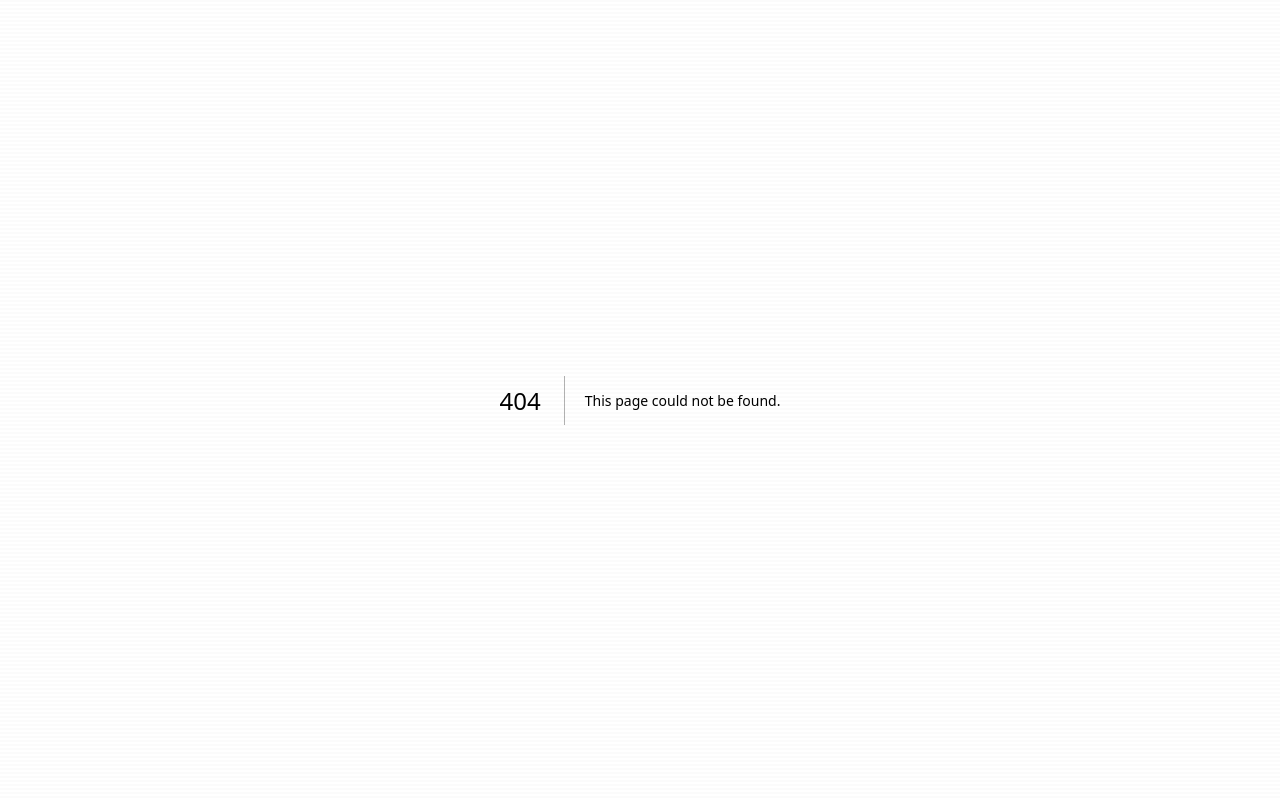
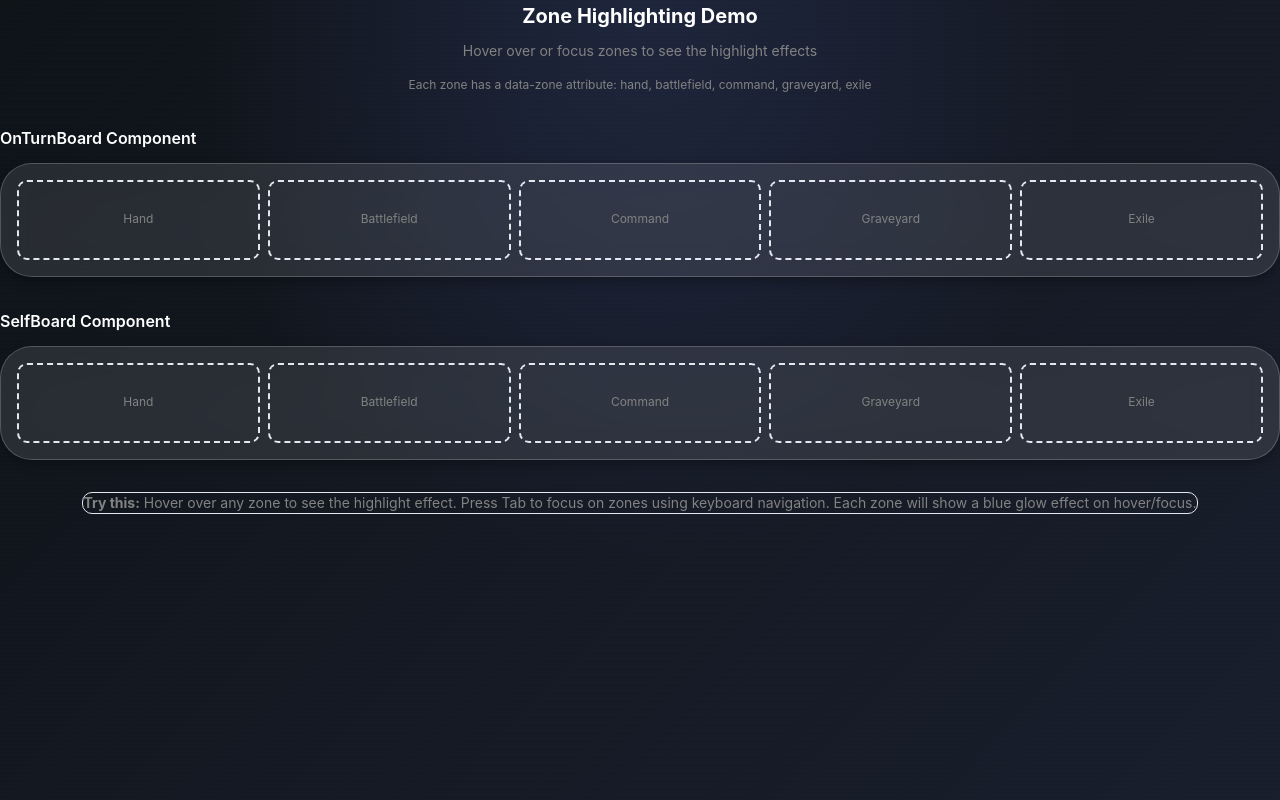
Before and after one commit to MauLom/MTG-friends, a Next.js app: page /zones-demo in a window 1280 px wide. Before the commit this address had no page. Built offline with nearby package versions, Linux system fonts and the light colour scheme.

Commit message:
Add zone data attributes and highlight styles
Co-authored-by: MauLom <23729673+MauLom@users.noreply.github.com>

```diff
--- a/src/app/globals.css
+++ b/src/app/globals.css
@@ -188,6 +188,32 @@
     }
   }
 
+  /* Drop zone styles for drag and drop */
+  [data-zone] {
+    position: relative;
+    transition: all 0.3s ease;
+  }
+
+  [data-zone]:hover {
+    background: rgba(102, 126, 234, 0.08);
+    border-color: rgba(102, 126, 234, 0.4);
+    box-shadow: 0 0 15px rgba(102, 126, 234, 0.2);
+  }
+
+  [data-zone]:focus-visible {
+    outline: 3px solid var(--glow-primary-strong);
+    outline-offset: 2px;
+    background: rgba(102, 126, 234, 0.1);
+    box-shadow: 0 0 20px rgba(102, 126, 234, 0.3);
+  }
+
+  @media (prefers-reduced-motion: reduce) {
+    [data-zone]:hover,
+    [data-zone]:focus-visible {
+      transition: none;
+    }
+  }
+
   /* Keyframes defined in Tailwind config will be automatically available */
 }
 
--- /dev/null
+++ b/src/app/zones-demo/page.tsx
@@ -0,0 +1,53 @@
+'use client';
+
+import { SelfBoard, OnTurnBoard } from '@/components/game/panels';
+import { Text, Stack, Box } from '@mantine/core';
+
+/**
+ * Demo page for Zone Highlighting with data-zone attributes
+ */
+export default function ZonesDemoPage() {
+  return (
+    <div className="min-h-screen bg-gradient-to-br from-slate-900 via-slate-800 to-slate-900 p-8">
+      <Stack gap="xl">
+        {/* Info section */}
+        <Box className="text-center">
+          <Text size="xl" fw={700} c="white" mb="xs">
+            Zone Highlighting Demo
+          </Text>
+          <Text size="sm" c="dimmed" mb="md">
+            Hover over or focus zones to see the highlight effects
+          </Text>
+          <Text size="xs" c="dimmed">
+            Each zone has a data-zone attribute: hand, battlefield, command, graveyard, exile
+          </Text>
+        </Box>
+
+        {/* OnTurnBoard */}
+        <Box>
+          <Text size="md" fw={600} c="white" mb="sm">
+            OnTurnBoard Component
+          </Text>
+          <OnTurnBoard />
+        </Box>
+
+        {/* SelfBoard */}
+        <Box>
+          <Text size="md" fw={600} c="white" mb="sm">
+            SelfBoard Component
+          </Text>
+          <SelfBoard />
+        </Box>
+
+        {/* Instructions */}
+        <Box className="p-4 bg-white/5 rounded-lg border border-white/10 max-w-4xl mx-auto">
+          <Text size="sm" c="dimmed" className="text-center">
+            <strong>Try this:</strong> Hover over any zone to see the highlight effect.
+            Press Tab to focus on zones using keyboard navigation.
+            Each zone will show a blue glow effect on hover/focus.
+          </Text>
+        </Box>
+      </Stack>
+    </div>
+  );
+}
--- a/src/components/game/panels/OnTurnBoard.tsx
+++ b/src/components/game/panels/OnTurnBoard.tsx
@@ -1,7 +1,7 @@
 'use client';
 
 import React from 'react';
-import { Text, Center } from '@mantine/core';
+import { Box, Text, SimpleGrid } from '@mantine/core';
 import { Card } from '@/components/ui';
 
 export interface OnTurnBoardProps extends React.HTMLAttributes<HTMLDivElement> {
@@ -12,6 +12,7 @@ export interface OnTurnBoardProps extends React.HTMLAttributes<HTMLDivElement> {
  * OnTurnBoard - Shell component for turn tracking display
  * Row 1 - Middle position
  * No logic implemented - purely structural
+ * Zones are defined with data-zone attributes for future DnD integration
  */
 export default function OnTurnBoard({ className, ...props }: OnTurnBoardProps) {
   return (
@@ -23,11 +24,62 @@ export default function OnTurnBoard({ className, ...props }: OnTurnBoardProps) {
       aria-label="On-Turn Board"
       {...props}
     >
-      <Center>
-        <Text size="sm" c="dimmed">
-          On Turn Board
-        </Text>
-      </Center>
+      <SimpleGrid cols={5} spacing="xs">
+        {/* Hand Zone */}
+        <Box
+          data-zone="hand"
+          className="p-3 rounded-lg border-2 border-dashed border-white/20 bg-white/5 min-h-[80px] flex items-center justify-center"
+          tabIndex={0}
+          role="region"
+          aria-label="Hand zone"
+        >
+          <Text size="xs" c="dimmed">Hand</Text>
+        </Box>
+
+        {/* Battlefield Zone */}
+        <Box
+          data-zone="battlefield"
+          className="p-3 rounded-lg border-2 border-dashed border-white/20 bg-white/5 min-h-[80px] flex items-center justify-center"
+          tabIndex={0}
+          role="region"
+          aria-label="Battlefield zone"
+        >
+          <Text size="xs" c="dimmed">Battlefield</Text>
+        </Box>
+
+        {/* Command Zone */}
+        <Box
+          data-zone="command"
+          className="p-3 rounded-lg border-2 border-dashed border-white/20 bg-white/5 min-h-[80px] flex items-center justify-center"
+          tabIndex={0}
+          role="region"
+          aria-label="Command zone"
+        >
+          <Text size="xs" c="dimmed">Command</Text>
+        </Box>
+
+        {/* Graveyard Zone */}
+        <Box
+          data-zone="graveyard"
+          className="p-3 rounded-lg border-2 border-dashed border-white/20 bg-white/5 min-h-[80px] flex items-center justify-center"
+          tabIndex={0}
+          role="region"
+          aria-label="Graveyard zone"
+        >
+          <Text size="xs" c="dimmed">Graveyard</Text>
+        </Box>
+
+        {/* Exile Zone */}
+        <Box
+          data-zone="exile"
+          className="p-3 rounded-lg border-2 border-dashed border-white/20 bg-white/5 min-h-[80px] flex items-center justify-center"
+          tabIndex={0}
+          role="region"
+          aria-label="Exile zone"
+        >
+          <Text size="xs" c="dimmed">Exile</Text>
+        </Box>
+      </SimpleGrid>
     </Card>
   );
 }
--- a/src/components/game/panels/SelfBoard.tsx
+++ b/src/components/game/panels/SelfBoard.tsx
@@ -1,7 +1,7 @@
 'use client';
 
 import React from 'react';
-import { Box, Text } from '@mantine/core';
+import { Box, Text, SimpleGrid } from '@mantine/core';
 import { Card } from '@/components/ui';
 
 export interface SelfBoardProps extends React.HTMLAttributes<HTMLDivElement> {
@@ -12,6 +12,7 @@ export interface SelfBoardProps extends React.HTMLAttributes<HTMLDivElement> {
  * SelfBoard - Shell component for the current player's board
  * Row 3 - Full width bottom position
  * No logic implemented - purely structural
+ * Zones are defined with data-zone attributes for future DnD integration
  */
 export default function SelfBoard({ className, ...props }: SelfBoardProps) {
   return (
@@ -23,11 +24,62 @@ export default function SelfBoard({ className, ...props }: SelfBoardProps) {
       aria-label="Self Board"
       {...props}
     >
-      <Box>
-        <Text size="sm" c="dimmed">
-          Self Board
-        </Text>
-      </Box>
+      <SimpleGrid cols={5} spacing="xs">
+        {/* Hand Zone */}
+        <Box
+          data-zone="hand"
+          className="p-3 rounded-lg border-2 border-dashed border-white/20 bg-white/5 min-h-[80px] flex items-center justify-center"
+          tabIndex={0}
+          role="region"
+          aria-label="Hand zone"
+        >
+          <Text size="xs" c="dimmed">Hand</Text>
+        </Box>
+
+        {/* Battlefield Zone */}
+        <Box
+          data-zone="battlefield"
+          className="p-3 rounded-lg border-2 border-dashed border-white/20 bg-white/5 min-h-[80px] flex items-center justify-center"
+          tabIndex={0}
+          role="region"
+          aria-label="Battlefield zone"
+        >
+          <Text size="xs" c="dimmed">Battlefield</Text>
+        </Box>
+
+        {/* Command Zone */}
+        <Box
+          data-zone="command"
+          className="p-3 rounded-lg border-2 border-dashed border-white/20 bg-white/5 min-h-[80px] flex items-center justify-center"
+          tabIndex={0}
+          role="region"
+          aria-label="Command zone"
+        >
+          <Text size="xs" c="dimmed">Command</Text>
+        </Box>
+
+        {/* Graveyard Zone */}
+        <Box
+          data-zone="graveyard"
+          className="p-3 rounded-lg border-2 border-dashed border-white/20 bg-white/5 min-h-[80px] flex items-center justify-center"
+          tabIndex={0}
+          role="region"
+          aria-label="Graveyard zone"
+        >
+          <Text size="xs" c="dimmed">Graveyard</Text>
+        </Box>
+
+        {/* Exile Zone */}
+        <Box
+          data-zone="exile"
+          className="p-3 rounded-lg border-2 border-dashed border-white/20 bg-white/5 min-h-[80px] flex items-center justify-center"
+          tabIndex={0}
+          role="region"
+          aria-label="Exile zone"
+        >
+          <Text size="xs" c="dimmed">Exile</Text>
+        </Box>
+      </SimpleGrid>
     </Card>
   );
 }
```
